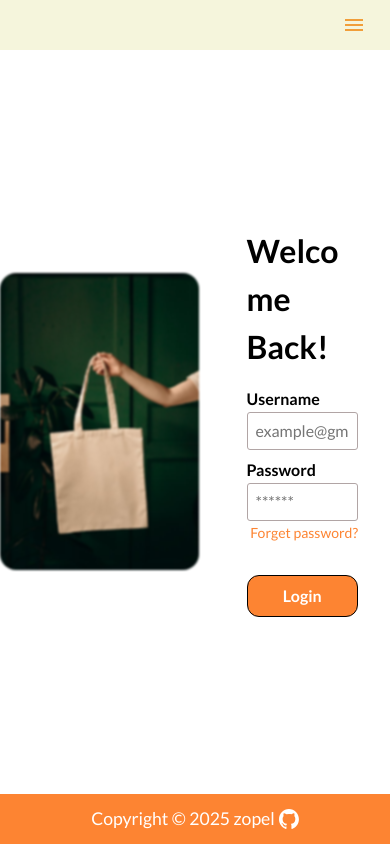
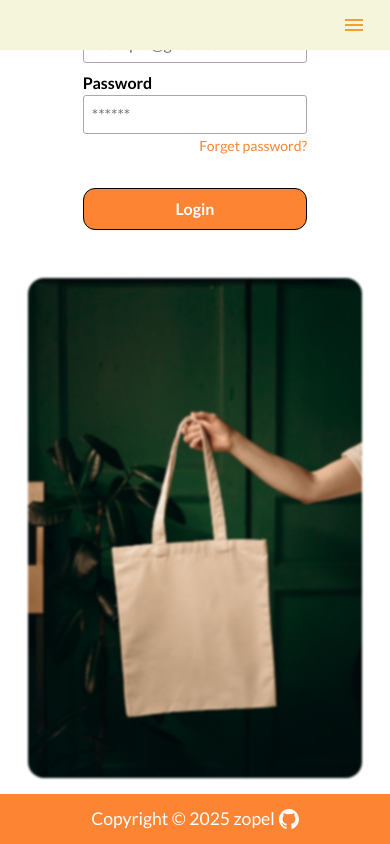
Before and after one commit to ZTanvir/waterfall-shopping, a React (Vite) app: page /login in a window 390 px wide. Built offline with nearby package versions, Linux system fonts and the light colour scheme; no server answers.

Commit message:
decrease img size and change oder of login form for mobile screen

```diff
--- a/src/styles/page/login.module.css
+++ b/src/styles/page/login.module.css
@@ -8,7 +8,8 @@
   align-items: center;
   gap: 1rem;
   border-radius: 1rem;
-  overflow: hidden;
+  padding: 1rem;
+  overflow-x: auto;
   max-width: 1200px;
   margin: 0 auto;
   height: 100%;
@@ -17,6 +18,7 @@
   margin-bottom: 1rem;
 }
 .loginSection > .loginImage {
+  height: 500px;
   border-radius: 1rem;
   min-width: 45%;
   filter: blur(0.9px);
@@ -56,3 +58,8 @@
 .loginPage > footer {
   margin-top: auto;
 }
+@media screen and (max-width: 600px) {
+  .loginSection {
+    flex-direction: column-reverse;
+  }
+}
```
